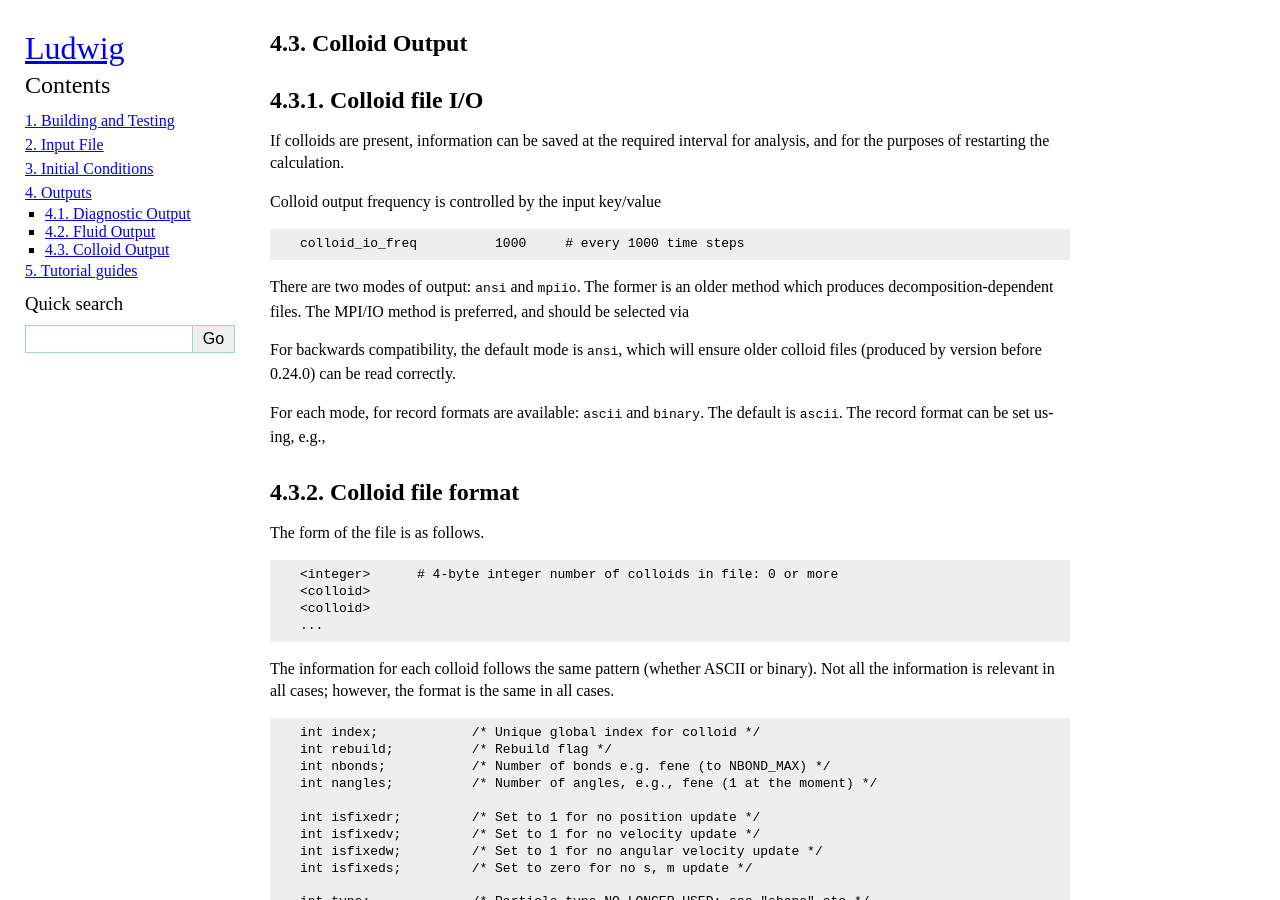
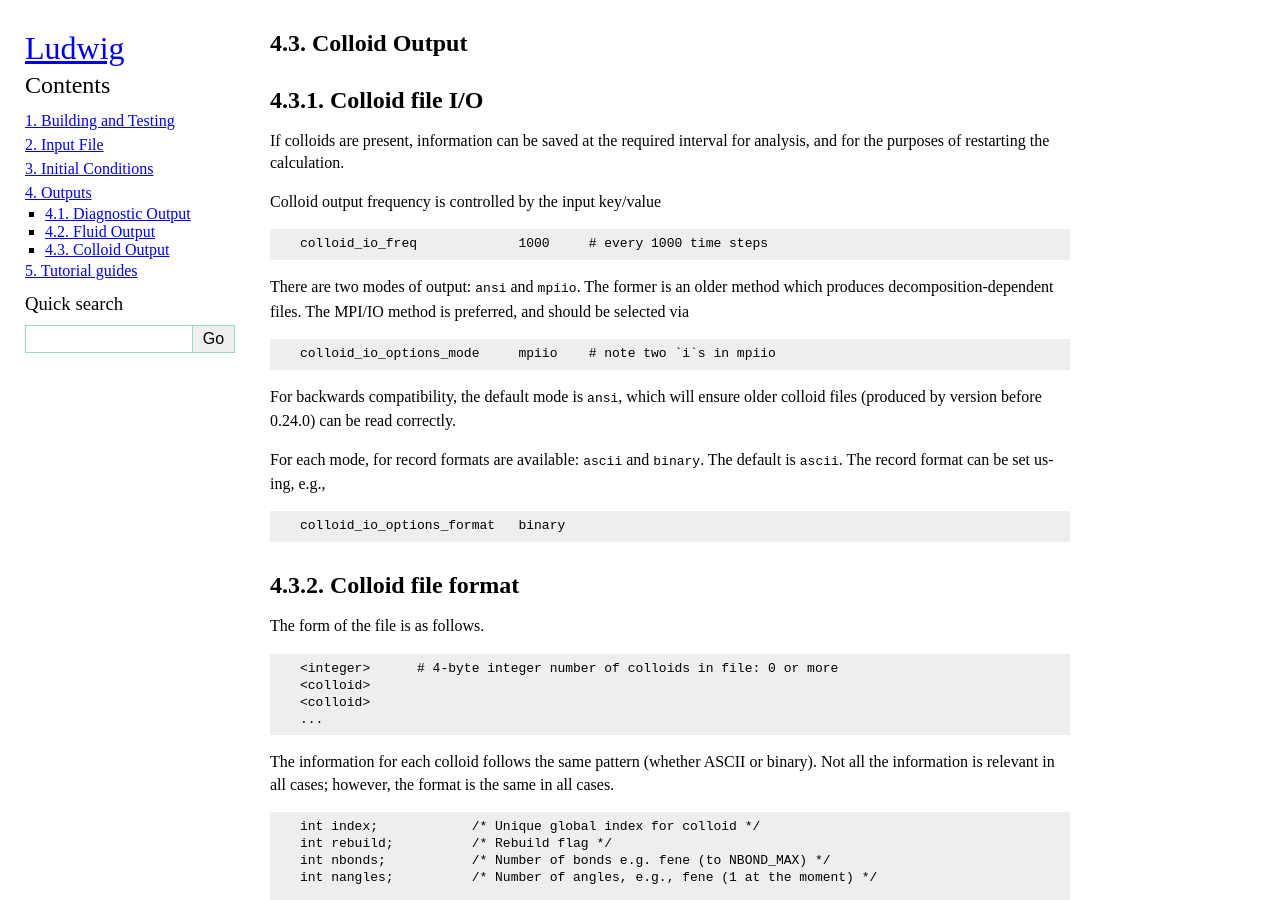
Before and after one commit to ludwig-cf/ludwig-cf.github.io, a Sphinx documentation site: the page built from docs/outputs/colloid.rst, in a window 1280 px wide and 900 px high. Built offline with Sphinx 7.4.7, drawn with Linux system fonts in a browser that asks for light colours; some of the changed text lies outside the part shown.

Commit message:
Correct mark-up

```diff
--- a/docs/outputs/colloid.rst
+++ b/docs/outputs/colloid.rst
@@ -18,15 +18,15 @@
 
 .. code-block:: none
 
-  colloid_io_freq          1000     # every 1000 time steps
+  colloid_io_freq             1000     # every 1000 time steps
 
 There are two modes of output: ``ansi`` and ``mpiio``. The former is an older
 method which produces decomposition-dependent files. The MPI/IO method is
 preferred, and should be selected via
 
-.. code-block: none
+.. code-block:: none
 
-  colloid_io_options_mode      mpiio    # note two `i`s in mpiio
+  colloid_io_options_mode     mpiio    # note two `i`s in mpiio
 
 For backwards compatibility, the default mode is ``ansi``, which will
 ensure older colloid files (produced by version before 0.24.0) can
@@ -35,9 +35,9 @@
 For each mode, for record formats are available: ``ascii`` and ``binary``.
 The default is ``ascii``. The record format can be set using, e.g.,
 
-.. code-block: none
+.. code-block:: none
 
-  colloid_io_options_format    binary
+  colloid_io_options_format   binary
 
 
 Colloid file format
@@ -146,7 +146,7 @@
 For very large systems, it may be necessary to use the parallel output
 facility to prevent performance and/or memory bottlenecks. Use
 
-.. code-block: none
+.. code-block:: none
 
   colloid_io_options_mode      mpiio
   colloid_io_options_format    binary
```
